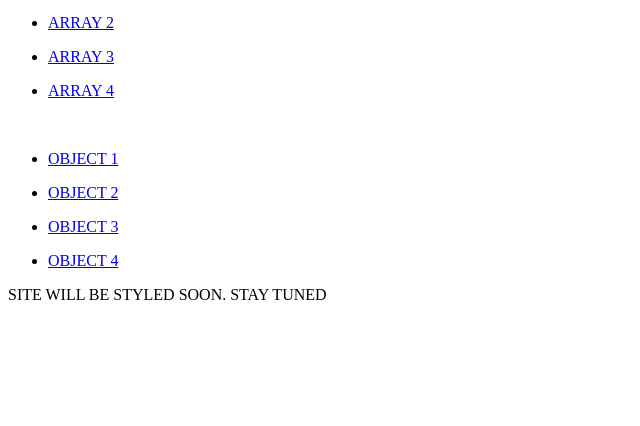
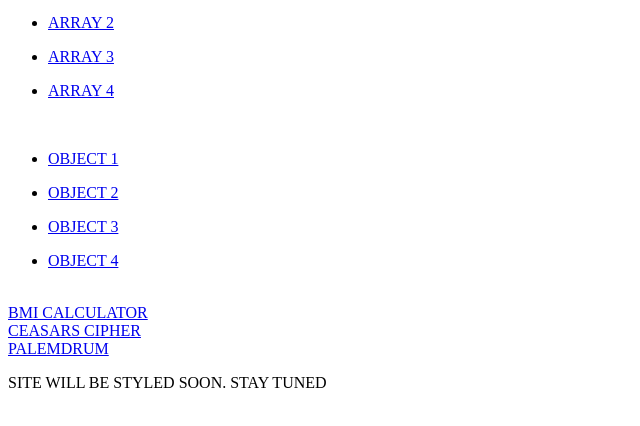
Before and after one commit to Masha-bit/Javascript, a plain HTML site: page index.html in a window 1280 px wide. Shown: the part 100-526 px from the top of the page, without its empty margins (0-640 px from the left). Drawn offline with Linux system fonts and the light colour scheme.

Commit message:
updated assignment

```diff
--- a/index.html
+++ b/index.html
@@ -38,6 +38,15 @@
         <li><a href="./Object/object4.html">OBJECT 4</a></li>
     </ul>
 
+    <br>
+    <a href="./BMI calculator/index.html">BMI CALCULATOR</a>
+
+    <br>
+    <a href="./Ceasars-Cipher/src/index.html">CEASARS CIPHER</a>
+
+    <br>
+    <a href="./Palemdrum/index.html">PALEMDRUM</a>
+
 
     <p>SITE WILL BE STYLED SOON. STAY TUNED</p>
 </body>
```
